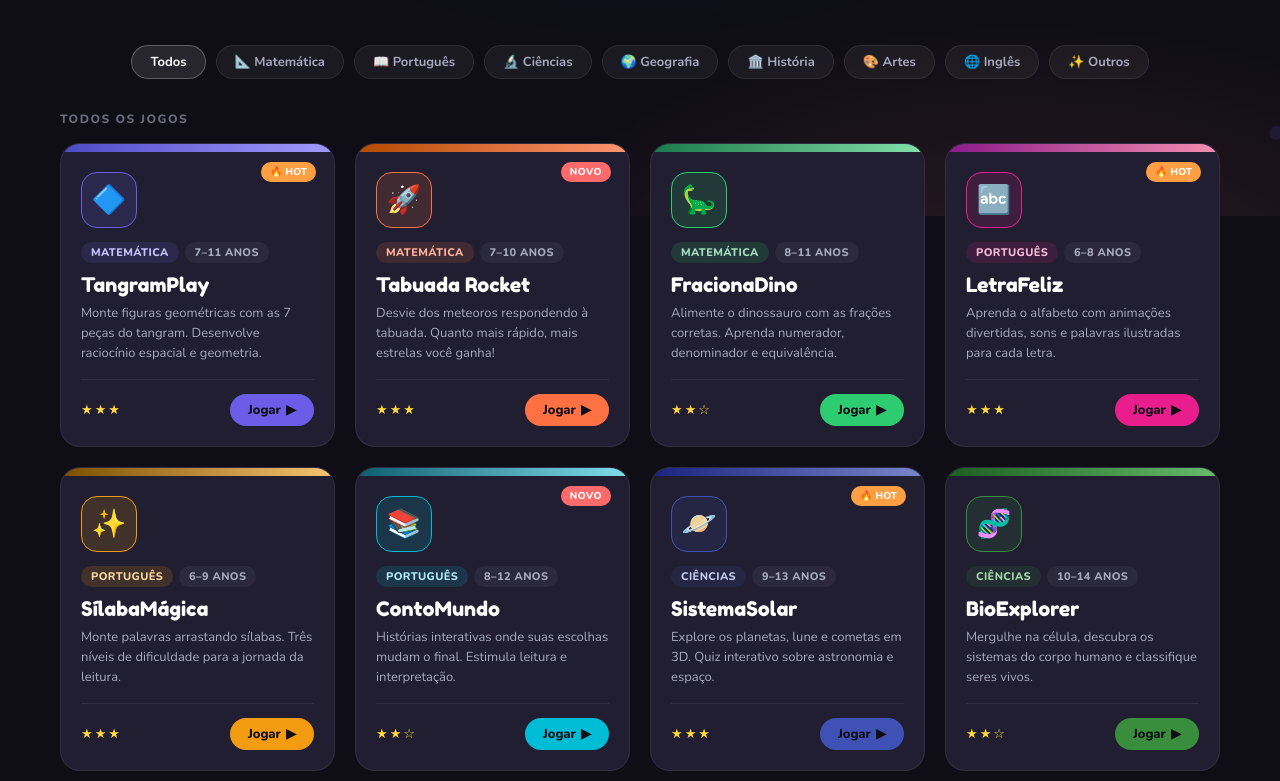
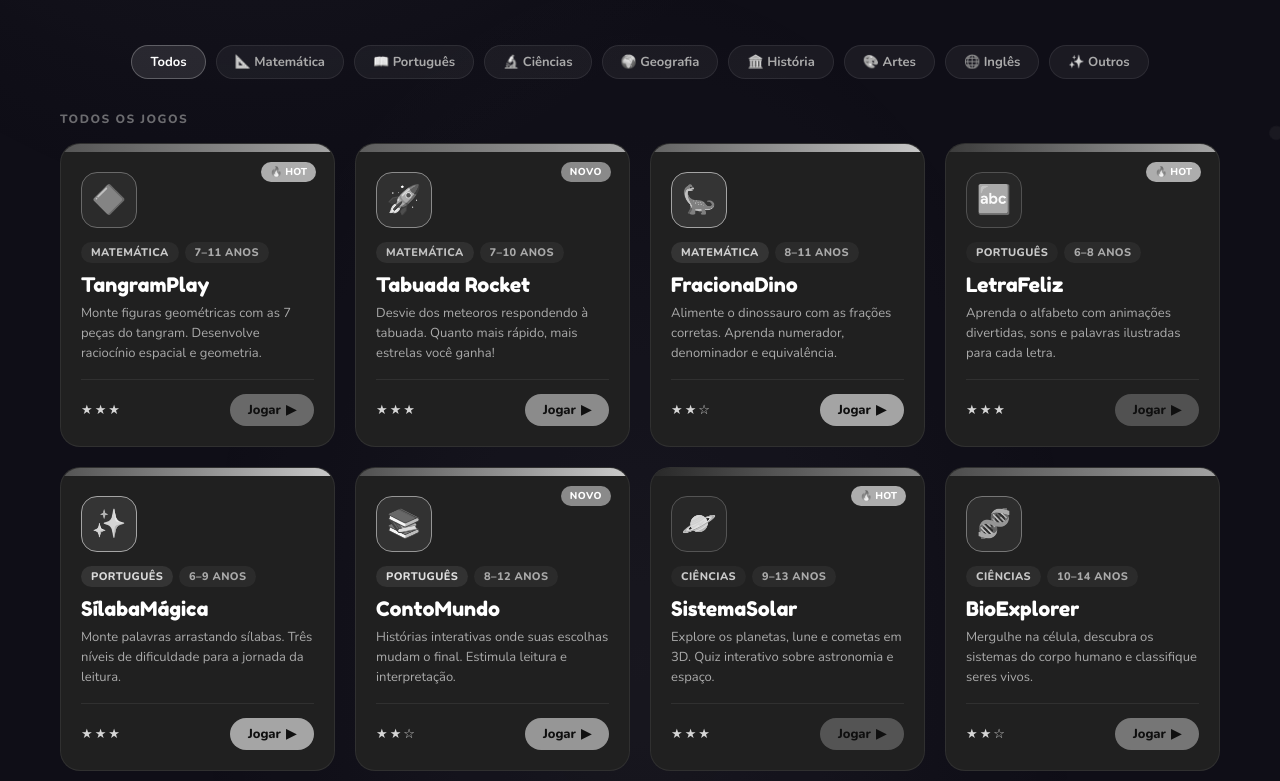
Before and after one commit to alvesdealmeida/educPlay, a plain HTML site: page index.html in a window 1280 px wide. Shown: the part 584-1365 px from the top of the page. Drawn offline with nearby package versions, Linux system fonts and the light colour scheme.

Commit message:
Update index.html

```diff
--- a/index.html
+++ b/index.html
@@ -28,6 +28,8 @@ body {
   color: var(--text);
   min-height: 100vh;
   overflow-x: hidden;
+  filter: grayscale(100%);
+  pointer-events: none;  */
 }
 
 /* ── Background decoration ─────────────────────────────────── */
```
